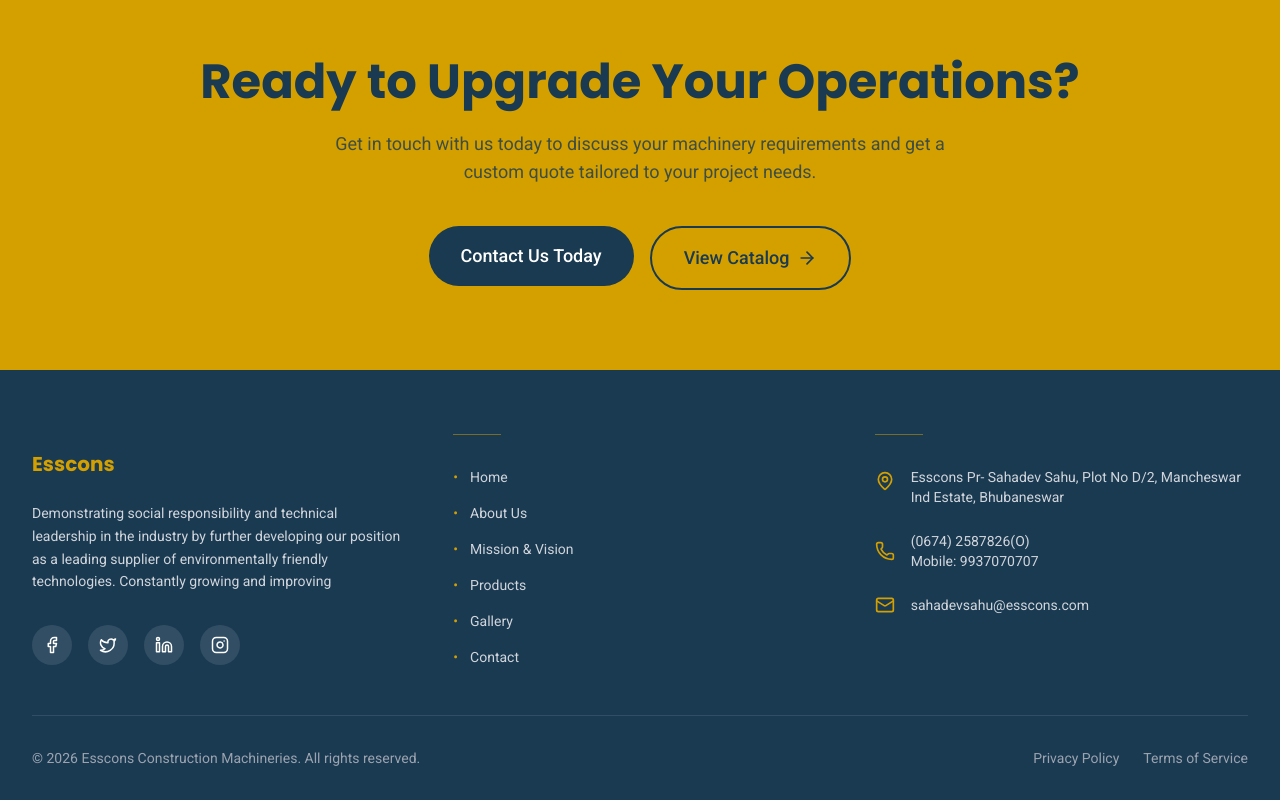
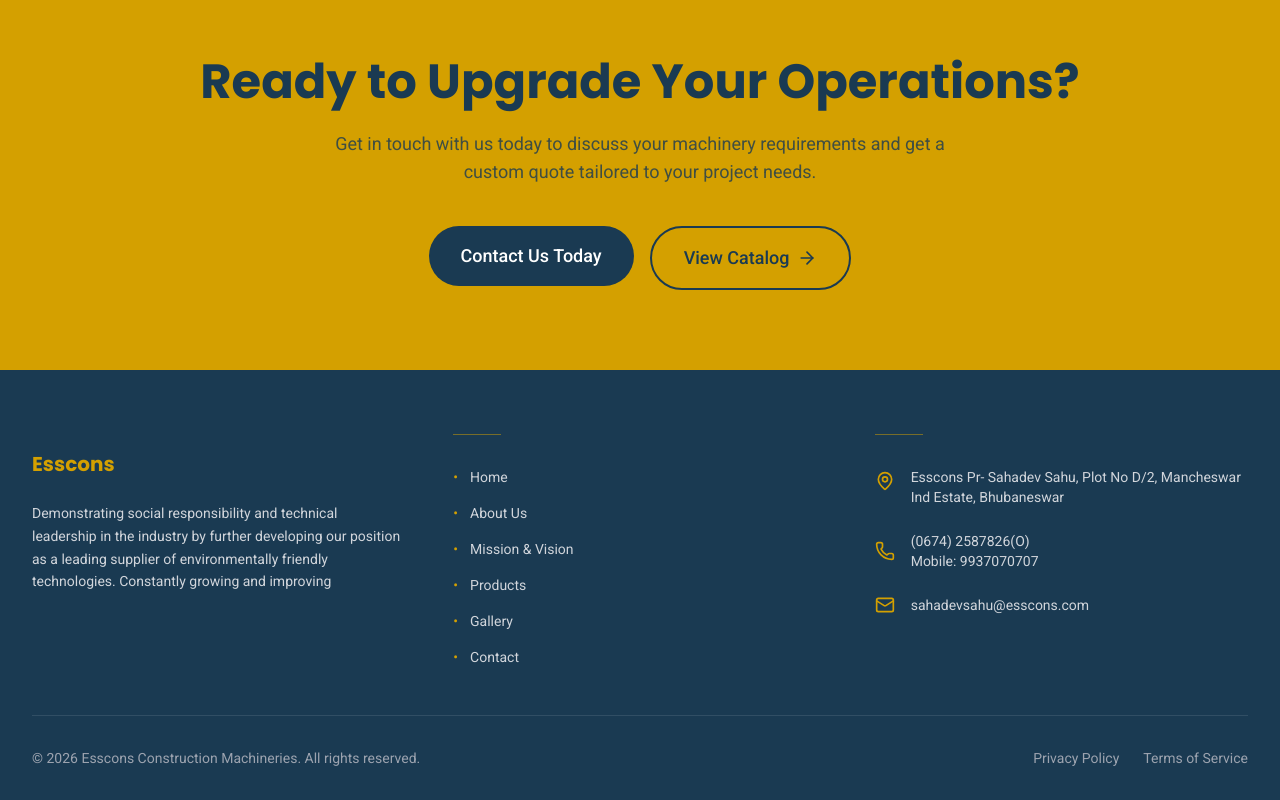
Before and after one commit to udit777/Esscons, a React (Vite) app: page / in a window 1280 px wide. Shown: the part 1874-2674 px from the top of the page. Built offline with nearby package versions, Linux system fonts and the light colour scheme.

Commit message:
feat: Add a new `Footer` component with navigation, company information, and contact details.

```diff
--- a/src/components/layout/Footer.jsx
+++ b/src/components/layout/Footer.jsx
@@ -12,12 +12,7 @@ const Footer = () => {
                         <p className="text-gray-300 mb-8 leading-relaxed text-sm">
                             Demonstrating social responsibility and technical leadership in the industry by further developing our position as a leading supplier of environmentally friendly technologies. Constantly growing and improving
                         </p>
-                        <div className="flex gap-4">
-                            <a href="#" className="w-10 h-10 flex items-center justify-center rounded-full bg-white/10 hover:bg-primary hover:text-secondary transition-colors"><Facebook size={18} /></a>
-                            <a href="#" className="w-10 h-10 flex items-center justify-center rounded-full bg-white/10 hover:bg-primary hover:text-secondary transition-colors"><Twitter size={18} /></a>
-                            <a href="#" className="w-10 h-10 flex items-center justify-center rounded-full bg-white/10 hover:bg-primary hover:text-secondary transition-colors"><Linkedin size={18} /></a>
-                            <a href="#" className="w-10 h-10 flex items-center justify-center rounded-full bg-white/10 hover:bg-primary hover:text-secondary transition-colors"><Instagram size={18} /></a>
-                        </div>
+
                     </div>
 
                     {/* Column 2: Navigation */}
```
